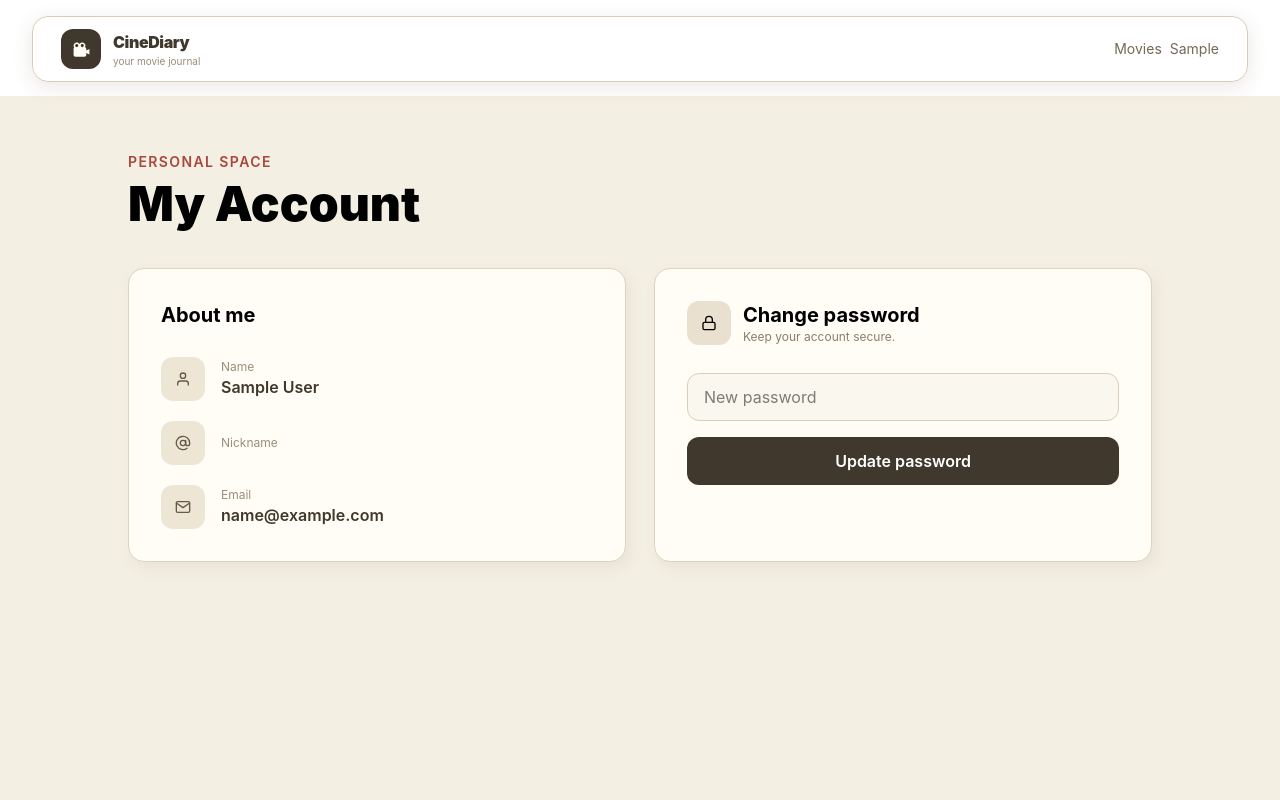
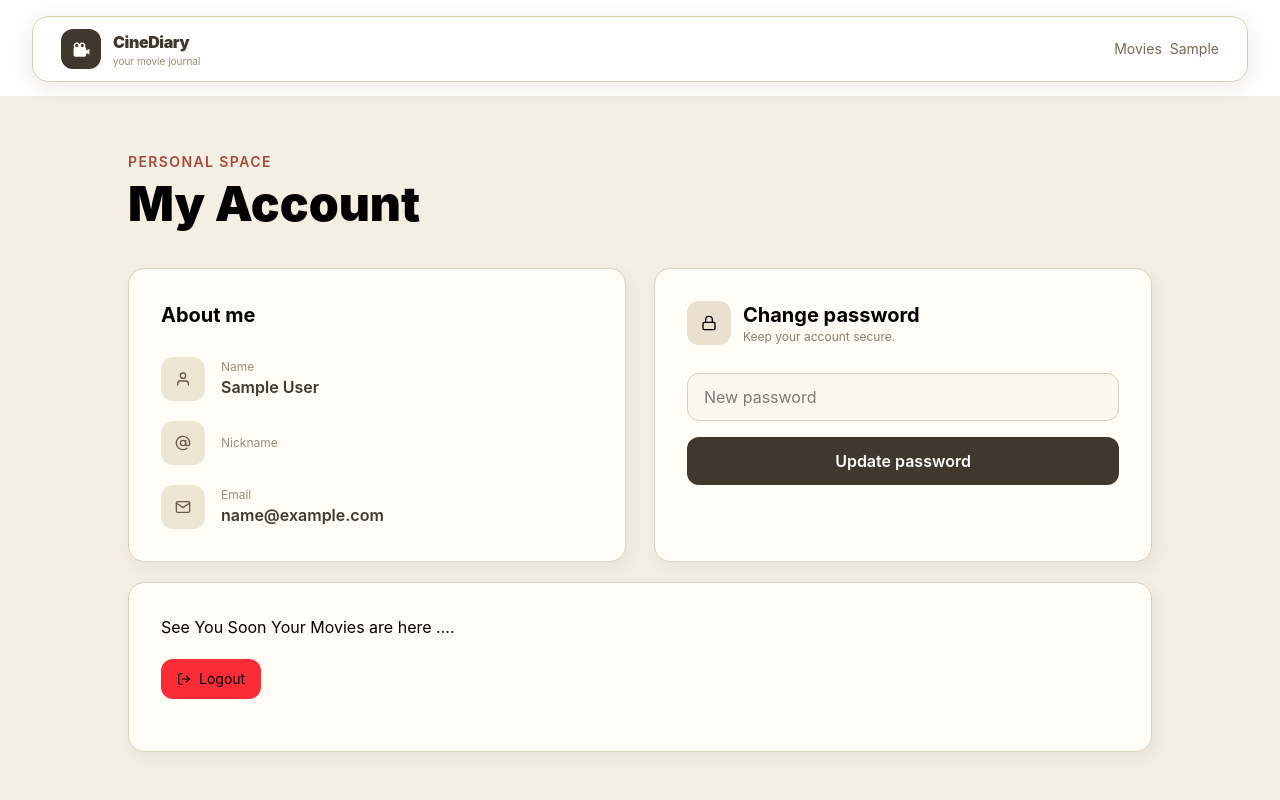
Before and after one commit to balajilaygude/Fullstack-app, a React app in the folder app/: page /account in a window 1280 px wide. Shown: the top 800 px of the page. Built offline with nearby package versions, Linux system fonts and the light colour scheme; sample sign-in values are in the browser's storage; the HTML template or start-up script is replaced by a standard one.

Commit message:
user info and navigation

```diff
--- a/app/src/App.jsx
+++ b/app/src/App.jsx
@@ -1,6 +1,6 @@
-import { BrowserRouter, Routes, Route } from "react-router-dom";
+import { BrowserRouter, Routes, Route, Navigate } from "react-router-dom";
 
-import { AuthProvider } from "./context/AuthContext";
+import { AuthProvider, useAuth } from "./context/AuthContext";
 
 import Navbar from "./components/Navbar";
 import Footer from "./components/Footer";
@@ -14,6 +14,8 @@ import MovieDetails from "./pages/MovieDetails";
 import MyAccount from "./pages/MyAccount";
 
 export default function App() {
+  const {user}=useAuth
+
   return (
     <BrowserRouter>
 
@@ -33,12 +35,12 @@ export default function App() {
 
 <Route
   path="/signin"
-              element={<SignIn />}
+  element={user ? <Navigate to="/movies" /> : <SignIn />}
 />
 
 <Route
   path="/signup"
-              element={<SignUp />}
+  element={user ? <Navigate to="/movies" /> : <SignUp />}
 />
 
             {/* Protected */}
--- a/app/src/context/AuthContext.jsx
+++ b/app/src/context/AuthContext.jsx
@@ -18,7 +18,6 @@ export function AuthProvider({ children }) {
   }, []);
 
   const login = (data) => {
-    console.log(data)
     localStorage.setItem("token", data.token);
     localStorage.setItem("user", JSON.stringify(data.user));
 
@@ -26,7 +25,6 @@ export function AuthProvider({ children }) {
   };
 
   const signup = (data) => {
-    console.log(data)
     localStorage.setItem("token", data.token);
     localStorage.setItem("user", JSON.stringify(data.user));
 
--- a/app/src/pages/MyAccount.jsx
+++ b/app/src/pages/MyAccount.jsx
@@ -5,12 +5,19 @@ import {
   FiAtSign,
   FiLock,
   FiCheck,
+  FiLogOut
 } from "react-icons/fi";
-
+import { useNavigate } from "react-router-dom";
 import { useAuth } from "../context/AuthContext";
 
 export default function MyAccount() {
-  const { user, changePassword } = useAuth();
+  const { user, changePassword, logout  } = useAuth();
+  const navigate = useNavigate();
+
+  const handleLogout = () => {
+    logout();
+    navigate("/");
+  };
 
   const [password, setPassword] = useState("");
   const [message, setMessage] = useState("");
@@ -54,6 +61,8 @@ export default function MyAccount() {
             My Account
           </h1>
         </div>
+
+
 
         <div className="grid md:grid-cols-2 gap-7">
 
@@ -147,6 +156,16 @@ export default function MyAccount() {
           </div>
 
         </div>
+        <div className="bg-[#fffdf5] border border-[#ddd3bf] rounded-2xl my-5 p-8 shadow-[4px_6px_15px_rgba(80,65,45,0.07)]">
+        <p>See You Soon Your Movies are here ....</p>
+        <button
+                onClick={handleLogout}
+                className="flex items-center gap-2 px-4 py-2.5 my-5 rounded-xl bg-red-500 max-h-10 text-sm text-[##eee7d8] hover:bg-red-300"
+                >
+                <FiLogOut />
+                Logout
+              </button>
+        </div>
 
       </div>
 
```
Lines whose indentation alone changed are shown as unchanged.
